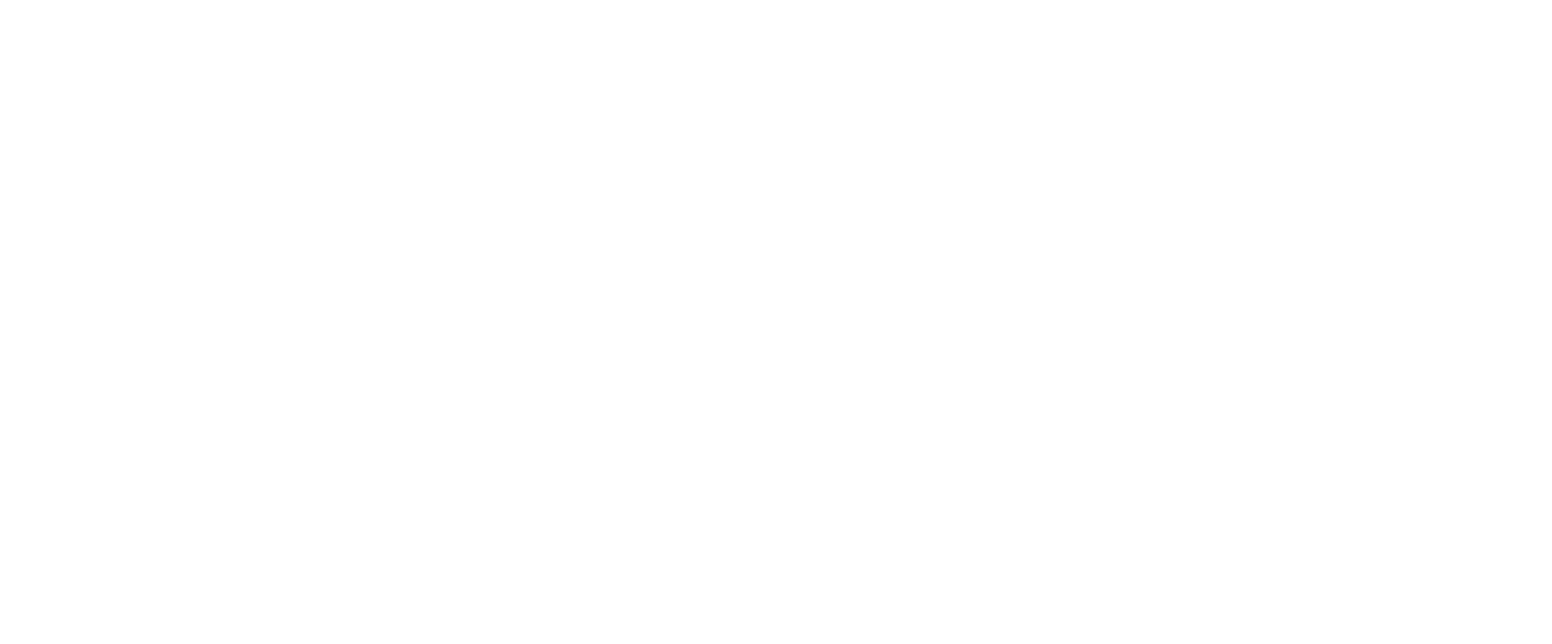
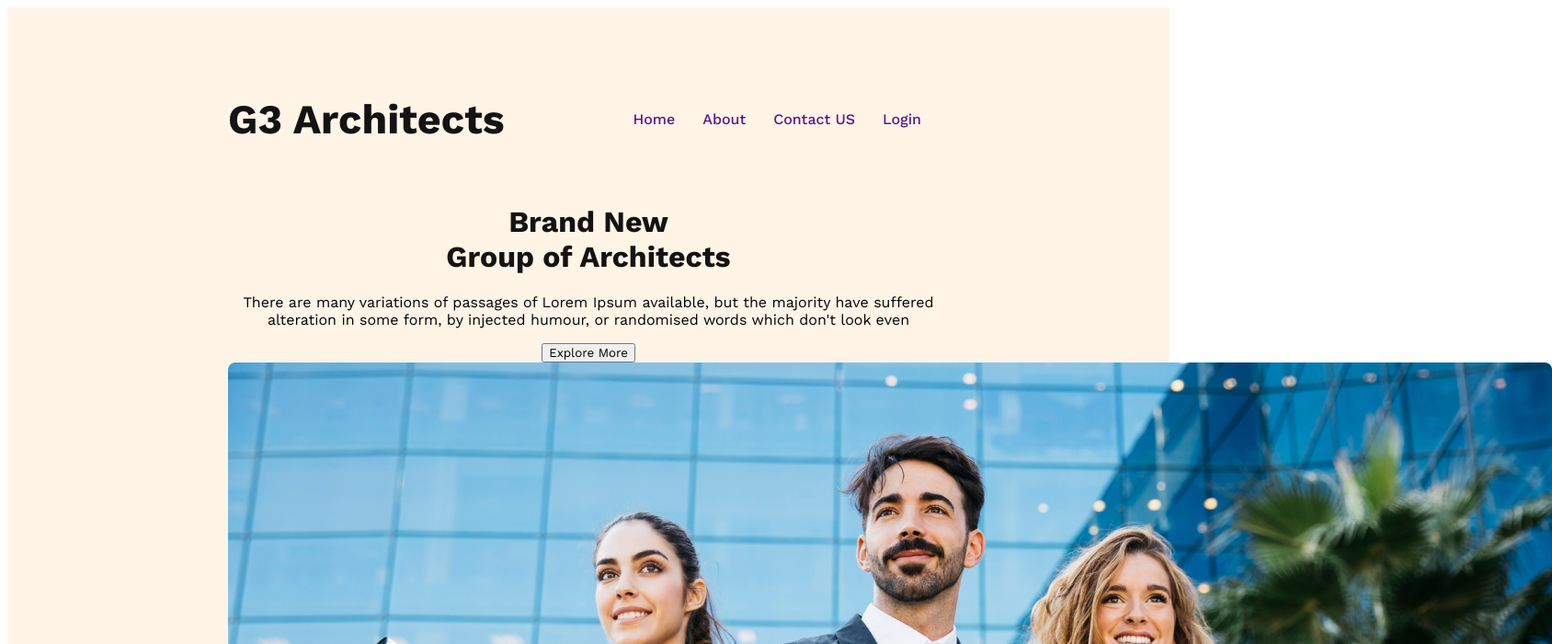
Before and after one commit to sndgfn/g3-architects-website, a plain HTML site: page index.html in a window 1280 px wide. Shown: the top 700 px of the page at 92% size, 1688 px wide, since content can reach past the window. Drawn offline with nearby package versions, Linux system fonts and the light colour scheme.

Commit message:
banner done

```diff
--- a/index.html
+++ b/index.html
@@ -4,8 +4,32 @@
     <meta charset="UTF-8">
     <meta name="viewport" content="width=device-width, initial-scale=1.0">
     <title>g3 Architect</title>
+    <link rel="stylesheet" href="styles/architect.css">
 </head>
 <body>
+    <header>
+        <nav>
+            <h3 class="nav-title">G3 Architects</h3>
+            <ul>
+               <li><a href="">Home</a></li>
+               <li><a href="">About</a></li>
+               <li><a href="">Contact US</a></li>
+               <li><a href="">Login</a></li>
+            </ul>
+        </nav>
+        <div class="banner">
+            <div class="banner-content">
+                <h1 class="banner-title">Brand New <br>
+                    Group of Architects
+                    </h1>
+                    <p class="banner-description">There are many variations of passages of Lorem Ipsum available, but the majority have suffered alteration in some form, by injected humour, or randomised words which don't look even</p>
+                    <button class="btn-primary">Explore More</button>
+            </div>
+                <img src="images/banner.png" alt="">
+        </div>
+    </header>
+    <main></main>
+    <footer></footer>
 
 </body>
 </html>
--- a/styles/architect.css
+++ b/styles/architect.css
@@ -0,0 +1,50 @@
+/* work sans font from google fonts */
+@import url('https://fonts.googleapis.com/css2?family=Lato:ital,wght@0,400;0,700;1,400&family=Open+Sans:wght@400;700;800&family=Work+Sans:wght@400;500;600;700;800&display=swap');
+
+/* shared styles */
+* {
+    font-family: 'Lato', sans-serif;
+    font-family: 'Open Sans', sans-serif;
+    font-family: 'Work Sans', sans-serif;
+}
+
+/* header styles */
+header {
+    background: rgba(255, 144, 14, 0.10);
+    padding: 50px 240px;
+}
+nav{
+    display: flex;
+    justify-content: space-between;
+    align-items: center;
+}
+.nav-title{
+    color:  #131313;
+font-size: 2.8rem;
+font-weight: 700;
+
+}
+nav > ul {
+    display: flex;
+
+}
+nav  li {
+    list-style: none;
+    font-size: 1rem;
+font-weight: 500;
+color: var(--Dark-02, #424242);
+margin-right: 30px;
+}
+nav li a{
+    text-decoration: none;
+}
+/* banner related styles */
+.banner-content{
+    text-align: center;
+    max-width: 800px;
+    margin: 0 auto;
+}
+.banner-title {
+    color: #131313;
+    font-weight: 700px;
+}
```
